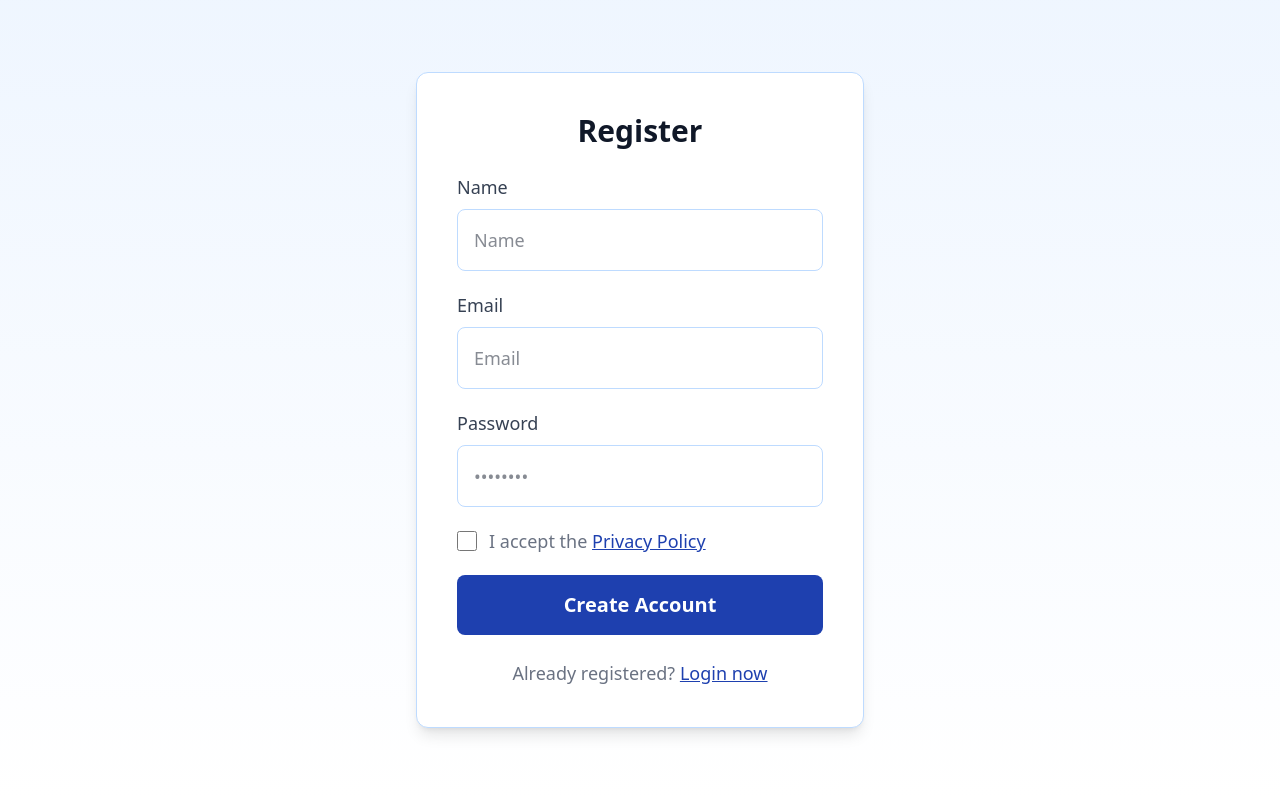
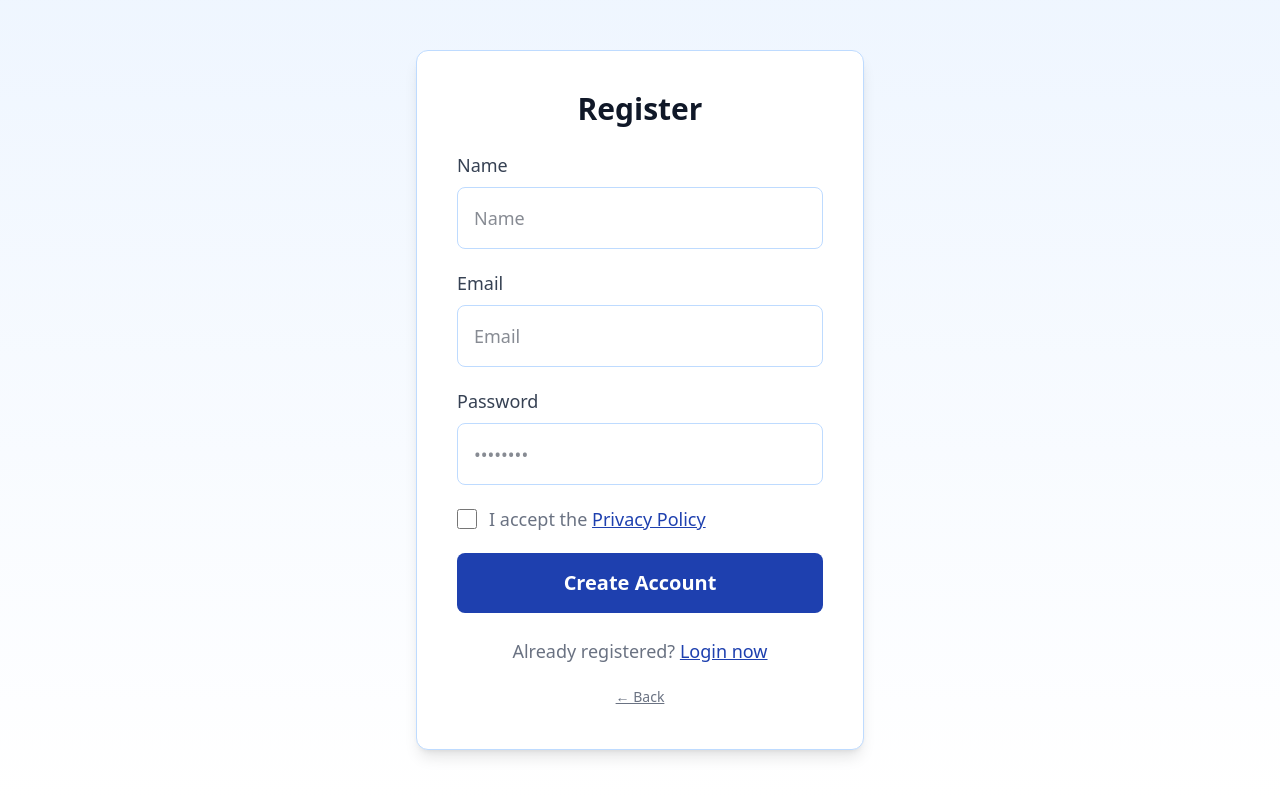
Before and after one commit to housniadmy-rgb/autooffice-pro-neu, a Next.js app: page /registrieren in a window 1280 px wide. Shown: the top 800 px of the page. Built offline with nearby package versions, Linux system fonts and the light colour scheme.

Commit message:
Zurück-Button in Registrierung

```diff
--- a/app/registrieren/page.tsx
+++ b/app/registrieren/page.tsx
@@ -69,7 +69,7 @@ export default function Registrieren() {
           <button type="submit" disabled={loading} className="w-full bg-[#1E40AF] text-white text-lg sm:text-xl font-semibold py-3 sm:py-4 rounded-lg hover:bg-blue-800 transition disabled:opacity-50">{loading ? t.loading : t.registerBtn}</button>
         </form>
         {message && <p className="mt-4 text-center text-red-600 font-medium">{message}</p>}
-        <p className="mt-4 sm:mt-6 text-center text-gray-500 text-base sm:text-lg">{t.hasAccount} <Link href="/login" className="text-[#1E40AF] hover:text-blue-800 underline">{t.login}</Link></p>
+        <p className="mt-4 sm:mt-6 text-center text-gray-500 text-base sm:text-lg">{t.hasAccount} <Link href="/login" className="text-[#1E40AF] hover:text-blue-800 underline">{t.login}</Link></p><div className="mt-4 text-center"><Link href="/" className="text-gray-500 hover:text-[#1E40AF] underline text-sm">{t.back}</Link></div>
       </div>
     </main>
   )
```
